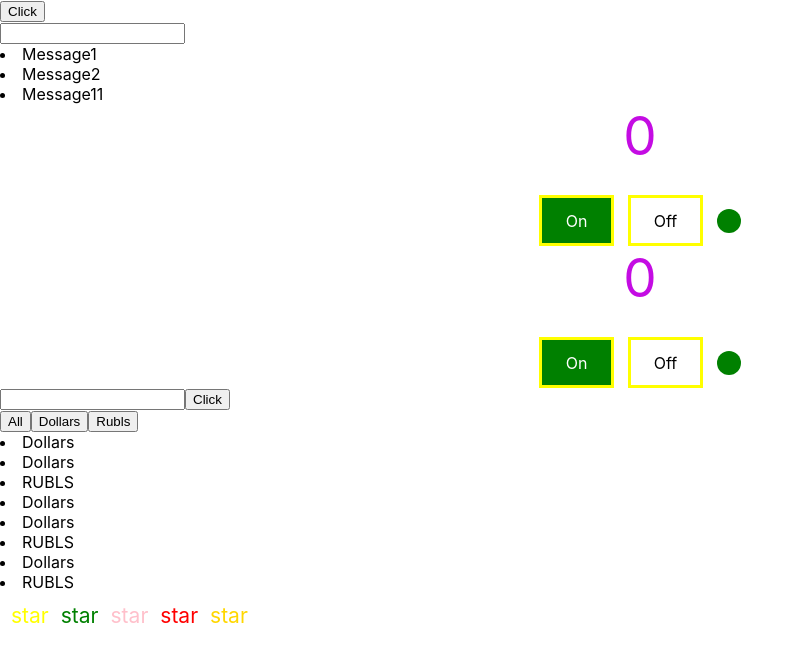
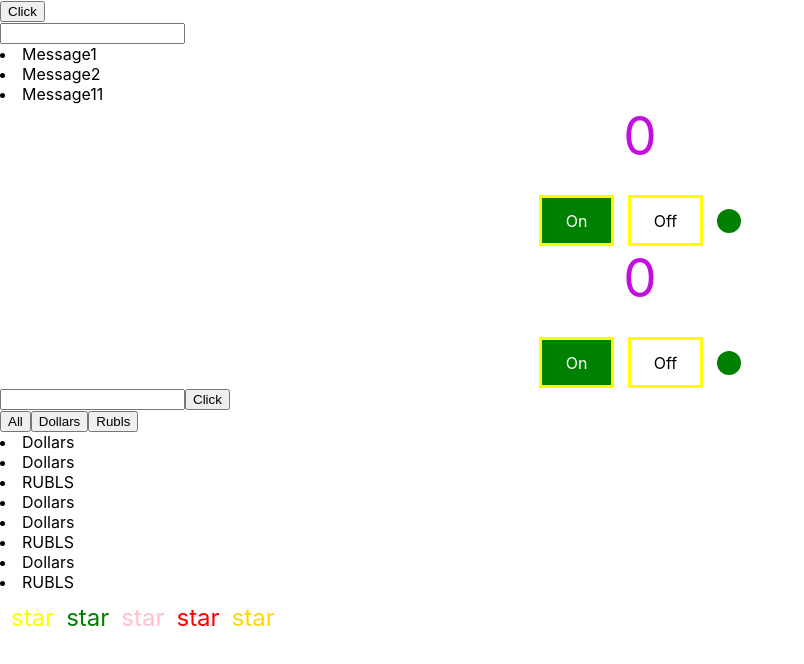
Before and after one commit to sasha2234562/my, a React (Create React App) app: page / in a window 1280 px wide. Shown: the top 664 px of the page, without its empty margins (0-804 px from the left). Built offline with nearby package versions, Linux system fonts and the light colour scheme.

Commit message:
work evening

```diff
--- a/src/stars/stars.tsx
+++ b/src/stars/stars.tsx
@@ -12,7 +12,7 @@ export function Stars(props: propsType) {
 
     let style = {
         margin: '6px',
-        fontSize: '21px',
+        fontSize: '24px',
         cursor: 'pointer',
         color:    props.value === 0 ? 'black'
                 : props.value === 1 ? 'yellow'
```
